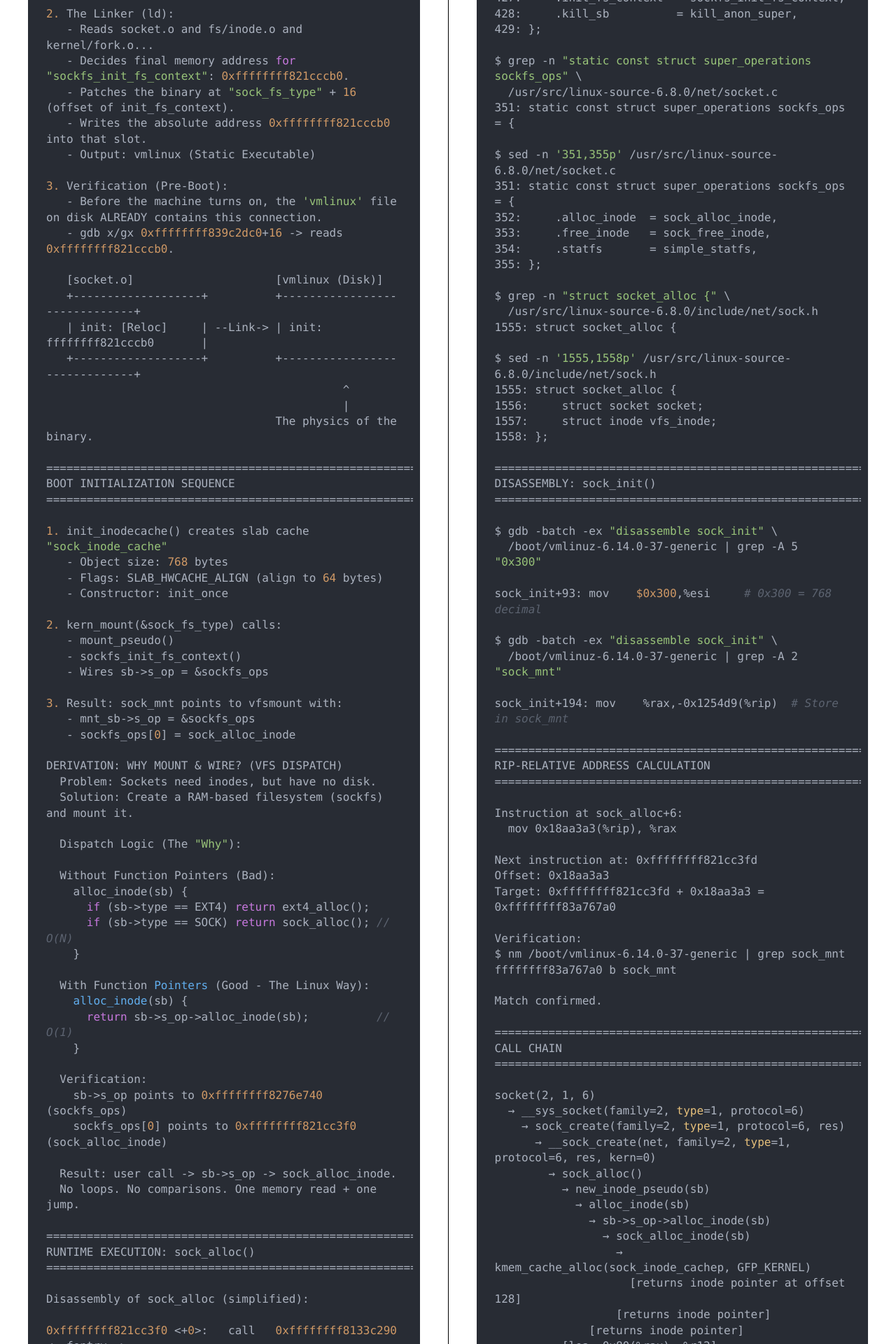
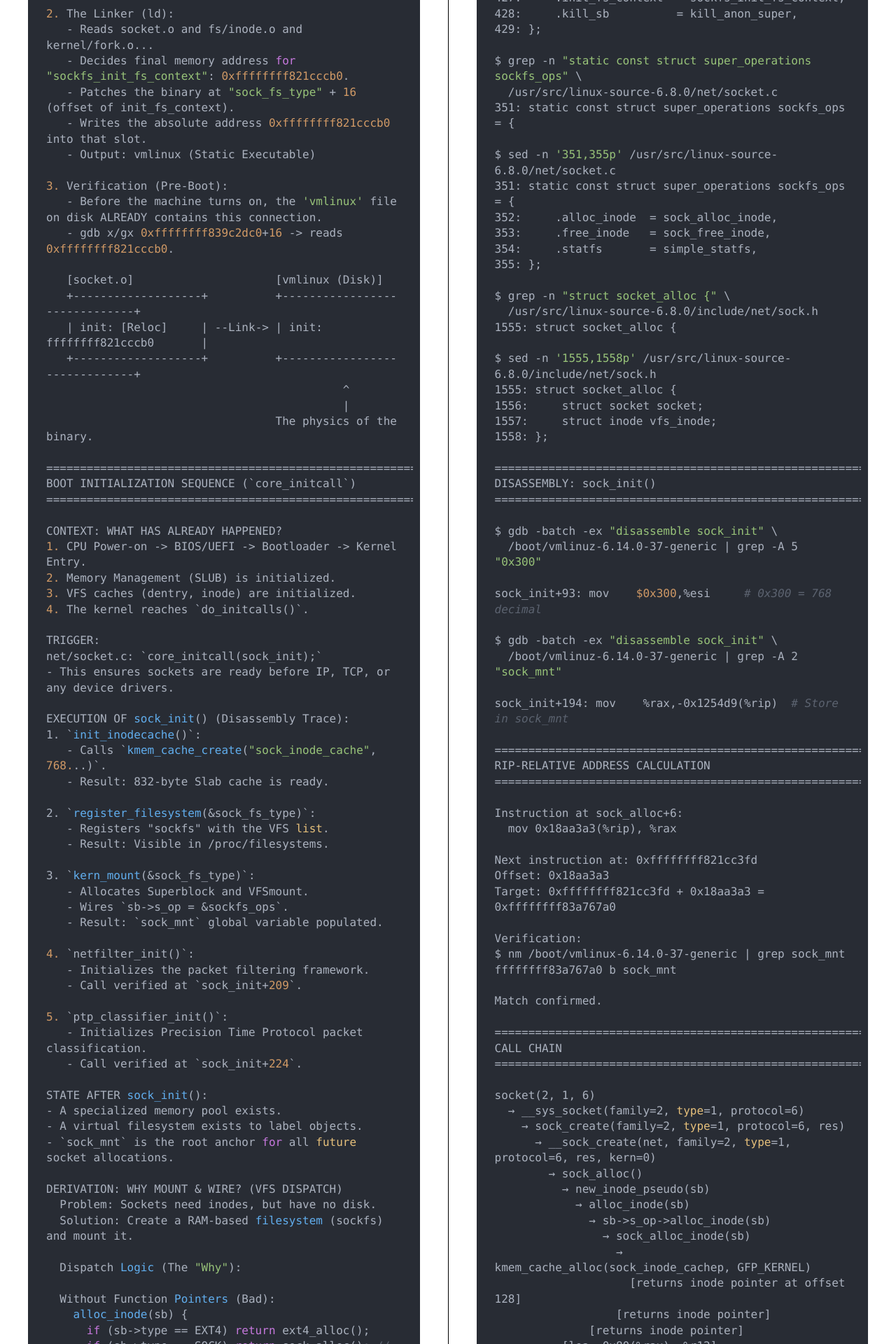
Before and after one commit to raikrahul/socket-trace-investigation, a Jekyll site: the page socket_book.html, which Jekyll copies as it is, in a window 1280 px wide. Shown: the part 3080-5000 px from the top of the page at 70% size. Built offline with Jekyll 4.4.1, drawn with Linux system fonts in a browser that asks for light colours; nearby versions of some CDN libraries.

Commit message:
Detail full boot sequence: pre-reqs, core_initcall, and full sock_init function trace

```diff
--- a/socket_book.html
+++ b/socket_book.html
@@ -202,22 +202,45 @@ COMPILATION & LINKING (PRE-BOOT)
                                   The physics of the binary.
 
 ======================================================================
-BOOT INITIALIZATION SEQUENCE
+BOOT INITIALIZATION SEQUENCE (`core_initcall`)
 ======================================================================
 
-1. init_inodecache() creates slab cache "sock_inode_cache"
-   - Object size: 768 bytes
-   - Flags: SLAB_HWCACHE_ALIGN (align to 64 bytes)
-   - Constructor: init_once
+CONTEXT: WHAT HAS ALREADY HAPPENED?
+1. CPU Power-on -> BIOS/UEFI -> Bootloader -> Kernel Entry.
+2. Memory Management (SLUB) is initialized.
+3. VFS caches (dentry, inode) are initialized.
+4. The kernel reaches `do_initcalls()`.
 
-2. kern_mount(&sock_fs_type) calls:
-   - mount_pseudo()
-   - sockfs_init_fs_context()
-   - Wires sb->s_op = &sockfs_ops
+TRIGGER:
+net/socket.c: `core_initcall(sock_init);`
+- This ensures sockets are ready before IP, TCP, or any device drivers.
 
-3. Result: sock_mnt points to vfsmount with:
-   - mnt_sb->s_op = &sockfs_ops
-   - sockfs_ops[0] = sock_alloc_inode
+EXECUTION OF sock_init() (Disassembly Trace):
+1. `init_inodecache()`:
+   - Calls `kmem_cache_create("sock_inode_cache", 768...)`.
+   - Result: 832-byte Slab cache is ready.
+
+2. `register_filesystem(&sock_fs_type)`:
+   - Registers "sockfs" with the VFS list.
+   - Result: Visible in /proc/filesystems.
+
+3. `kern_mount(&sock_fs_type)`:
+   - Allocates Superblock and VFSmount.
+   - Wires `sb->s_op = &sockfs_ops`.
+   - Result: `sock_mnt` global variable populated.
+
+4. `netfilter_init()`:
+   - Initializes the packet filtering framework.
+   - Call verified at `sock_init+209`.
+
+5. `ptp_classifier_init()`:
+   - Initializes Precision Time Protocol packet classification.
+   - Call verified at `sock_init+224`.
+
+STATE AFTER sock_init():
+- A specialized memory pool exists.
+- A virtual filesystem exists to label objects.
+- `sock_mnt` is the root anchor for all future socket allocations.
 
 DERIVATION: WHY MOUNT & WIRE? (VFS DISPATCH)
   Problem: Sockets need inodes, but have no disk.
```
